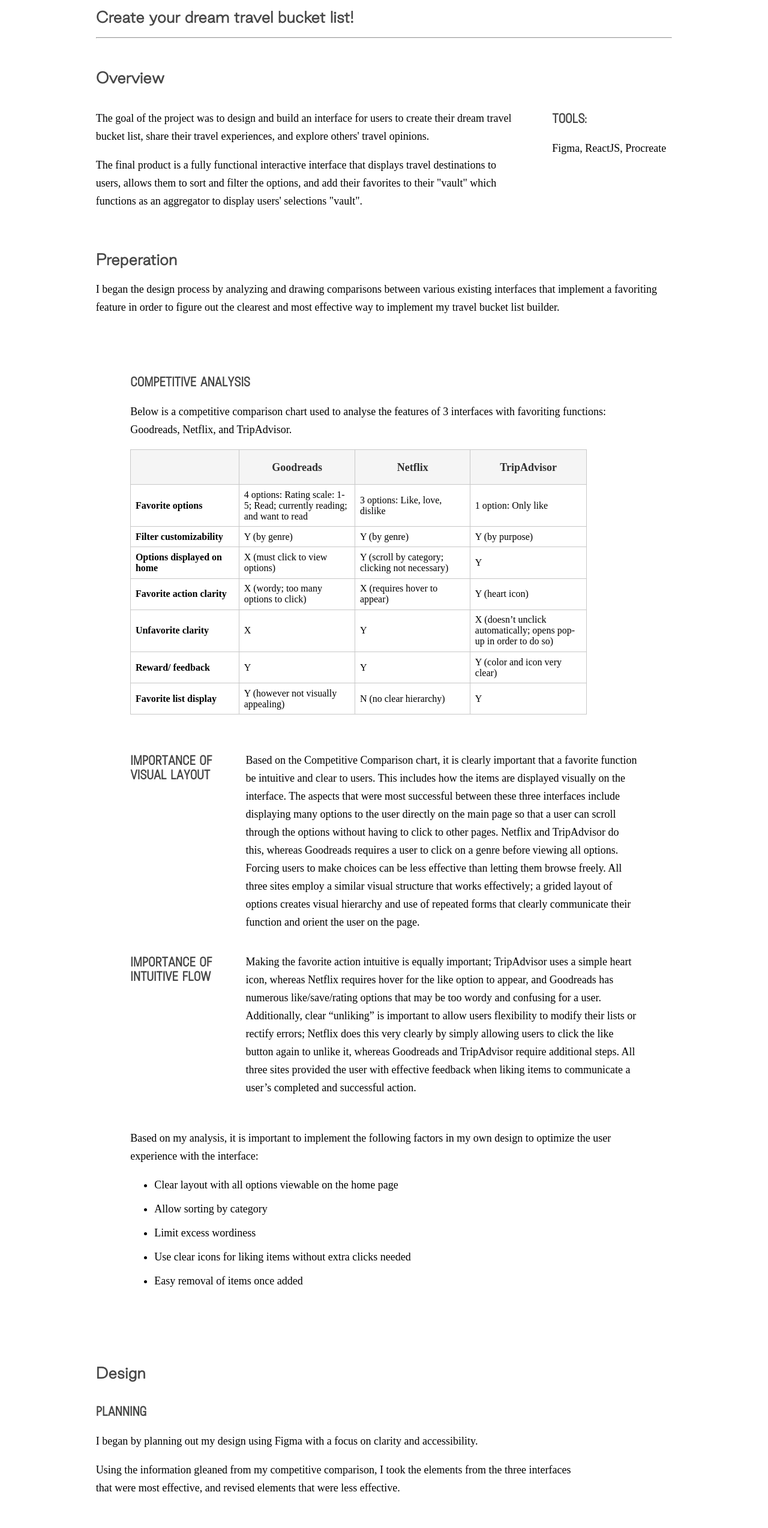
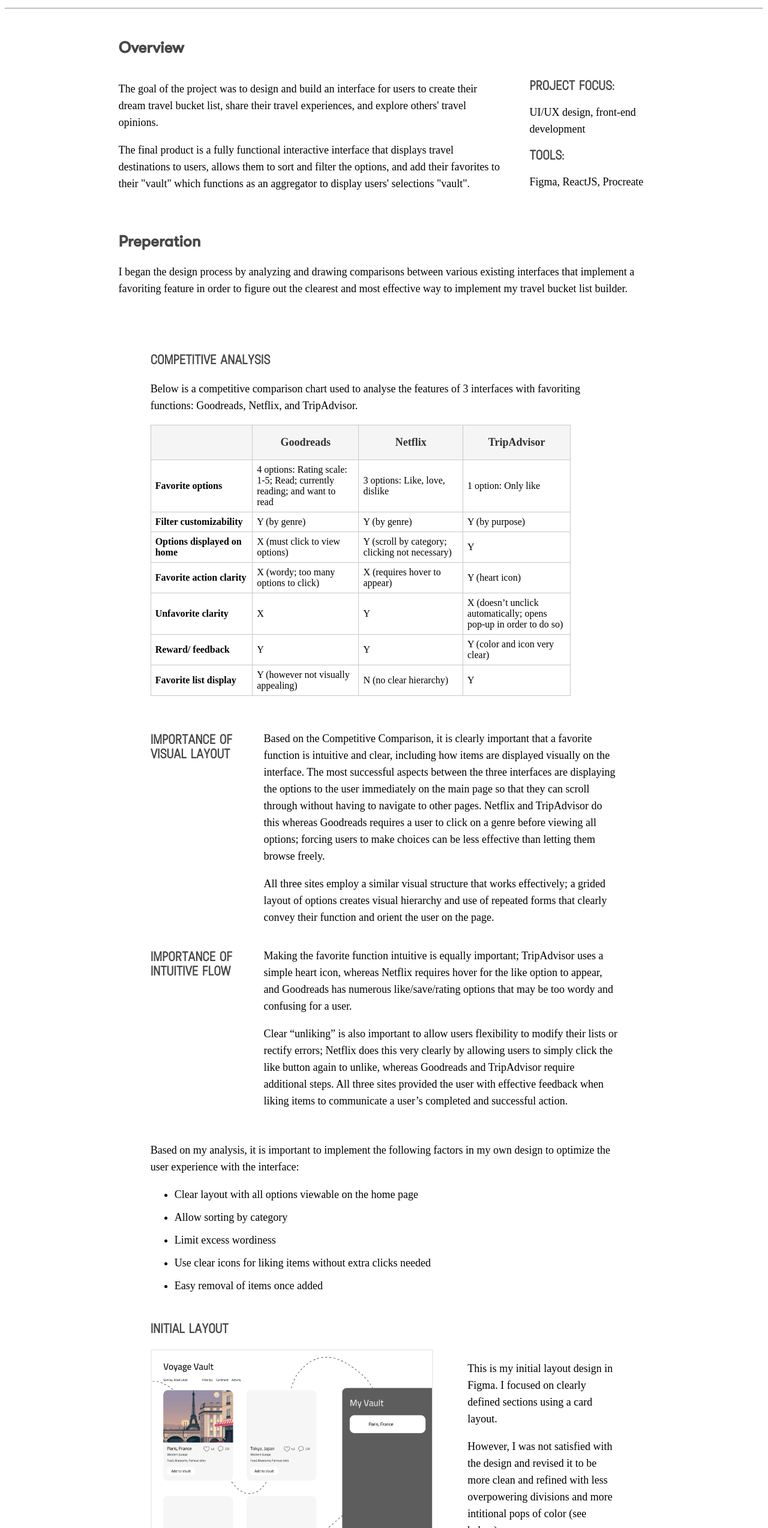
Before and after one commit to alexhogue/voyage-vault-page, a plain HTML site: page index.html in a window 1280 px wide. Shown: the part 168-2715 px from the top of the page at 60% size. Drawn offline with Linux system fonts and the light colour scheme; a web font is replaced by a local one.

Commit message:
feat: updated page

```diff
--- a/index.html
+++ b/index.html
@@ -8,11 +8,10 @@
   <body>
     <div id="titleArea">
         <h1>Voyage Vault</h1>
-        <h2>Create your dream travel bucket list!</h2>
-        <hr>
+        <h4>Create your dream travel bucket list!</h4>
     </div>
-
-    <div id="overview">
+    <div><hr /></div>
+    <div id="overview" class="section">
       <h2>Overview</h2>
       <div id="overviewContent">
         <div>
@@ -23,13 +22,15 @@
             selections "vault".</p>
         </div>
         <div id="tools">
-          <h3>Tools:</h3>
+          <h3 class="overview-text">Project Focus:</h3>
+          <p>UI/UX design, front-end development</p>
+          <h3 class="overview-text">Tools:</h3>
           <p>Figma, ReactJS, Procreate</p>
         </div>
       </div>
     </div>
 
-    <div id="partOne">
+    <div id="partOne" class="section">
       <h2>Preperation</h2>
       <p>I began the design process by analyzing and drawing comparisons between various existing interfaces that implement a favoriting
         feature in order to figure out the clearest and most effective way to implement my travel bucket list builder.
@@ -92,23 +93,28 @@
 
           <div id="summary">
             <div id="summarySec1">
-              <h3>Importance of visual layout</h3>
-              <p>Based on the Competitive Comparison chart, it is clearly important that a favorite function be intuitive and clear to
-                users. This includes how the items are displayed visually on the interface. The aspects that were most successful between these
-                three interfaces include displaying many options to the user directly on the main page so that a user can scroll through the options
-                without having to click to other pages. Netflix and TripAdvisor do this, whereas Goodreads requires a user to click on a genre
-                before viewing all options. Forcing users to make choices can be less effective than letting them browse freely. All three sites employ a
-                similar visual structure that works effectively; a grided layout of options creates visual hierarchy and use of repeated
-                forms that clearly communicate their function and orient the user on the page. </p>
+              <h3>Importance of Visual layout</h3>
+              <div>
+              <p>Based on the Competitive Comparison, it is clearly important that a favorite function is intuitive and clear,
+                including how items are displayed visually on the interface. The most successful aspects between the
+                three interfaces are displaying the options to the user immediately on the main page so that they can scroll through
+                without having to navigate to other pages. Netflix and TripAdvisor do this whereas Goodreads requires a user to click on a genre
+                before viewing all options; forcing users to make choices can be less effective than letting them browse freely.</p>
+                <p>All three sites employ a similar visual structure that works effectively; a grided layout of options creates visual
+                hierarchy and use of repeated forms that clearly convey their function and orient the user on the page. </p>
+              </div>
             </div>
             <div id="summarySec2">
               <h3>Importance of intuitive flow</h3>
-              <p>Making the favorite action intuitive is equally important; TripAdvisor uses a simple heart icon, whereas Netflix
+              <div>
+                <p>Making the favorite function intuitive is equally important; TripAdvisor uses a simple heart icon, whereas Netflix
                 requires hover for the like option to appear, and Goodreads has numerous like/save/rating options that may be too
-                wordy and confusing for a user. Additionally, clear “unliking” is important to allow users flexibility to modify their
-                lists or rectify errors; Netflix does this very clearly by simply allowing users to click the like button again to
-                unlike it, whereas Goodreads and TripAdvisor require additional steps. All three sites provided the user with effective
+                wordy and confusing for a user.</p>
+                <p>Clear “unliking” is also important to allow users flexibility to modify their
+                lists or rectify errors; Netflix does this very clearly by allowing users to simply click the like button again to
+                unlike, whereas Goodreads and TripAdvisor require additional steps. All three sites provided the user with effective
                 feedback when liking items to communicate a user’s completed and successful action. </p>
+              </div>
             </div>
           </div>
           <br>
@@ -122,16 +128,29 @@
               <li>Use clear icons for liking items without extra clicks needed</li>
               <li>Easy removal of items once added</li>
             </uL>
+            <div id="initial-design" class="h3-section">
+              <h3>Initial Layout</h3>
+              <div id="planning-sec">
+                <img id="initial-img" src="assets/initial.png"/>
+                <div id="initial-writing-sec">
+                  <p>This is my initial layout design in Figma. I focused on clearly defined sections using
+                    a card layout. </p>
+                  <p>However, I was not satisfied with the design and revised it to be
+                    more clean and refined with less overpowering divisions and more intitional pops of color (see below).</p>
+                  <!-- <img id="arrow" src="assets/arrowicon.png"/> -->
+                </div>
+              </div>
+            </div>
           </div>
         </div>
     </div>
 
-    <div id="partTwo">
-      <h2>Design</h2>
+    <div id="partTwo" class="section">
+      <h2>Final Design</h2>
         <div id="planning" >
           <h3>Planning</h3>
           <p>I began by planning out my design using Figma with a focus on clarity and accessibility.</p>
-          <p>Using the information gleaned from my competitive comparison, I took the elements from the three interfaces
+          <p>Using the information gleaned from my competitive comparison and initial design, I took the elements from the three interfaces
             that were most effective, and revised elements that were less effective.</p>
         </div>
         <div id="analysis">
@@ -161,7 +180,7 @@
           <div id="imageExamples">
             <div id="writingSec">
               <h3>Illustrations</h3>
-              <p id="imageWriting">Additionally, I created colorful illustrations to make the page more visually engaging and to capture the excitment
+              <p id="imageWriting">I created colorful illustrations to make the page more visually engaging and to capture the excitment
               and discovery of travel.</p>
             </div>
             <img id="plane" src="assets/plane.png"/>
@@ -188,9 +207,9 @@
     <div id="conclusion">
       <h2>Reflections</h2>
       <p>With this project, I learned a lot about designing and building an intuitive and functional interactive interface. I
-        refined my skills in programming with React to implement my UI design after completing the UI/UX research and design process. I
-        also learned about the considerations and intericacies that go into building an interface at both a the design stage
-        as well as the implementation stage; both require clear planning in order to figure out the best way to acheive the project's
+        refined my skills in programming with React to implement my UI design after completing the design process. I
+        also learned about the considerations and intricacies that go into building an interface at both a the design stage
+        and the implementation stage; both require structured planning in order to figure out the best way to acheive the project
         goal. I look forward to continuing to develop my design and front-end programming skills. </p>
       <div id="takeaways">
         <h3>Key Takeaways</h3>
--- a/styles.css
+++ b/styles.css
@@ -1,53 +1,68 @@
 @font-face {
-  font-family: 'BasisGrotesk';
-  src: url('typefaces/BasisGrotesquePro-Light 2.otf');
+  font-family: "BasisGrotesk";
+  src: url("typefaces/BasisGrotesquePro-Light 2.otf");
 }
 @font-face {
-  font-family: 'GT';
-  src: url('typefaces/GT-Walsheim-Pro-Light.otf');
+  font-family: "GT";
+  src: url("typefaces/GT-Walsheim-Pro-Light.otf");
 }
 @font-face {
-  font-family: 'MonumentGrotesk';
-  src: url('typefaces/monument-grotesk-regular.otf');
+  font-family: "GT-med";
+  src: url("typefaces/GT-Walsheim-Pro-Medium.otf");
 }
 @font-face {
-  font-family: 'GoodSans';
-  src: url('typefaces/GoodSans-Thin.otf');
+  font-family: "MonumentGrotesk";
+  src: url("typefaces/monument-grotesk-regular.otf");
 }
 @font-face {
-  font-family: 'Plaak';
-  src: url('typefaces/Plaak-25Light.otf');
+  font-family: "GoodSans";
+  src: url("typefaces/GoodSans-Thin.otf");
+}
+@font-face {
+  font-family: "Plaak";
+  src: url("typefaces/Plaak-25Light.otf");
 }
 
-h1{
+#website {
+  display: flex;
+  flex-direction: column;
+}
+h1 {
   font-size: 44px;
-  font-family: 'GT';
+  font-family: "GT-med";
 }
-h2{
-  font-size: 24px;
-  font-family: "GoodSans";
+h2 {
+  font-size: 26px;
+  font-family: "GT-med";
   color: #474747;
 }
-h3{
+h3 {
   font-size: 22px;
-  font-family: 'Plaak';
+  font-family: "Plaak";
   min-width: 150px;
   color: #474747;
 }
-h4{
-  font-size: 18px;
-  font-family: 'BasisGrotesk';
+h4 {
+  font-size: 20px;
+  font-family: "GT";
   min-width: 150px;
   color: #474747;
 }
-h5{
+h5 {
   font-size: 20px;
-  font-family: 'MonumentGrotesk';
+  font-family: "MonumentGrotesk";
 }
-p, li, th{
-  font-size:18px;
-  font-family: 'BasisGrotesk';
-  line-height: 30px;
+p,
+li,
+th {
+  font-size: 18px;
+  font-family: "BasisGrotesk";
+  line-height: 28px;
+}
+label, button{
+  font-size: 14px;
+  font-family: "BasisGrotesk";
+  line-height: 24px;
 }
 li:not(:last-child){
   margin-bottom: 10px;
@@ -79,17 +94,19 @@ ul {
   width: 60%;
 }
 
+.section {
+  margin-left: 15%;
+  margin-right: 15%;
+  margin-top: 4%;
+}
+.h3-section {
+  margin-top: 6%;
+}
 #titleArea{
-  margin-left: 12%;
-  margin-right: 12%;
-  margin-top: 8%;
+  margin-left: 5%;
+  margin-right: 5%;
+  margin-top: 4%;
   /* margin-bottom: 8%; */
-}
-#overview{
-  margin-left: 12%;
-  margin-right: 12%;
-  margin-top: 4%;
-  margin-bottom: 4%;
 }
 #overviewContent{
   display: flex;
@@ -98,10 +115,9 @@ ul {
 #tools{
   min-width: 200px;
 }
-#partOne, #partTwo {
-  margin-left: 12%;
-  margin-right: 12%;
-  margin-bottom: 4%;
+.overview-text{
+  margin-bottom: 0px;
+  margin-top: 15px;
 }
 #summarySec1, #summarySec2{
   display:flex;
@@ -113,6 +129,25 @@ ul {
 }
 #planning{
   width: 85%;
+}
+#planning-sec{
+  display: flex;
+  justify-content: space-between;
+  flex-wrap: wrap;
+  gap: 5%;
+}
+#initial-img{
+  width: 60%;
+  height: fit-content;
+  min-width: 250px;
+  border: 2px solid rgb(239, 239, 239);
+}
+#initial-writing-sec{
+  width:30%;
+  min-width: 250px;
+}
+#arrow{
+  width: 13%;
 }
 #functionality, #takeaways, #planning, #analysis, #imageSection{
   margin-top: 4%;
@@ -167,9 +202,9 @@ a:hover{
 }
 
 #conclusion{
-  margin-bottom: 12%;
-  margin-left: 12%;
-  margin-right: 12%;
-  margin-top: 8%;
+  margin-bottom: 10%;
+  margin-left: 15%;
+  margin-right: 15%;
+  margin-top: 4%;
   min-width: 325px;
 }
```
Also changed, not shown: assets/arrowicon.png (added), assets/initial.png (added), typefaces/GT-Walsheim-Pro-Medium.otf (added), typefaces/GTFSolinaTRIAL-ExtraLight.otf (deleted).
